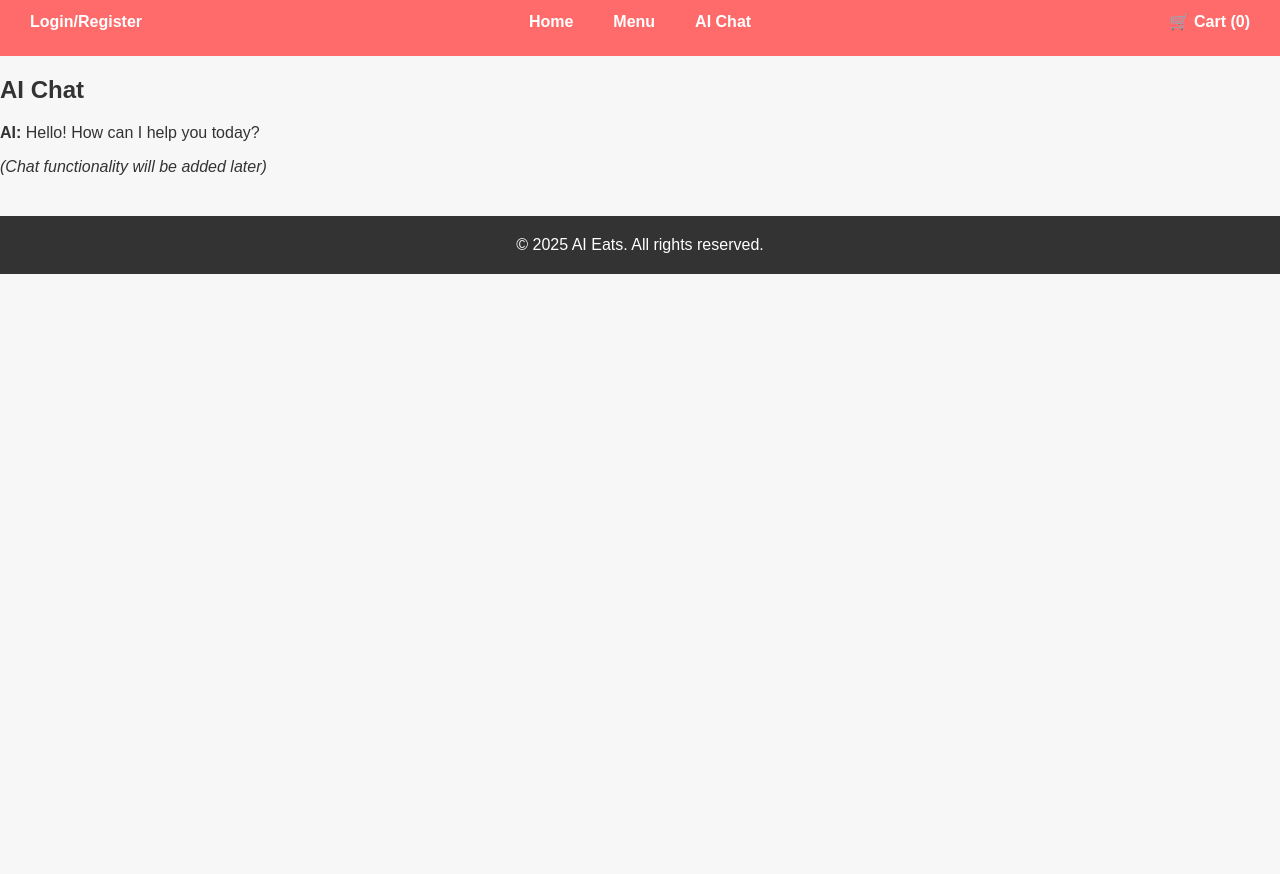
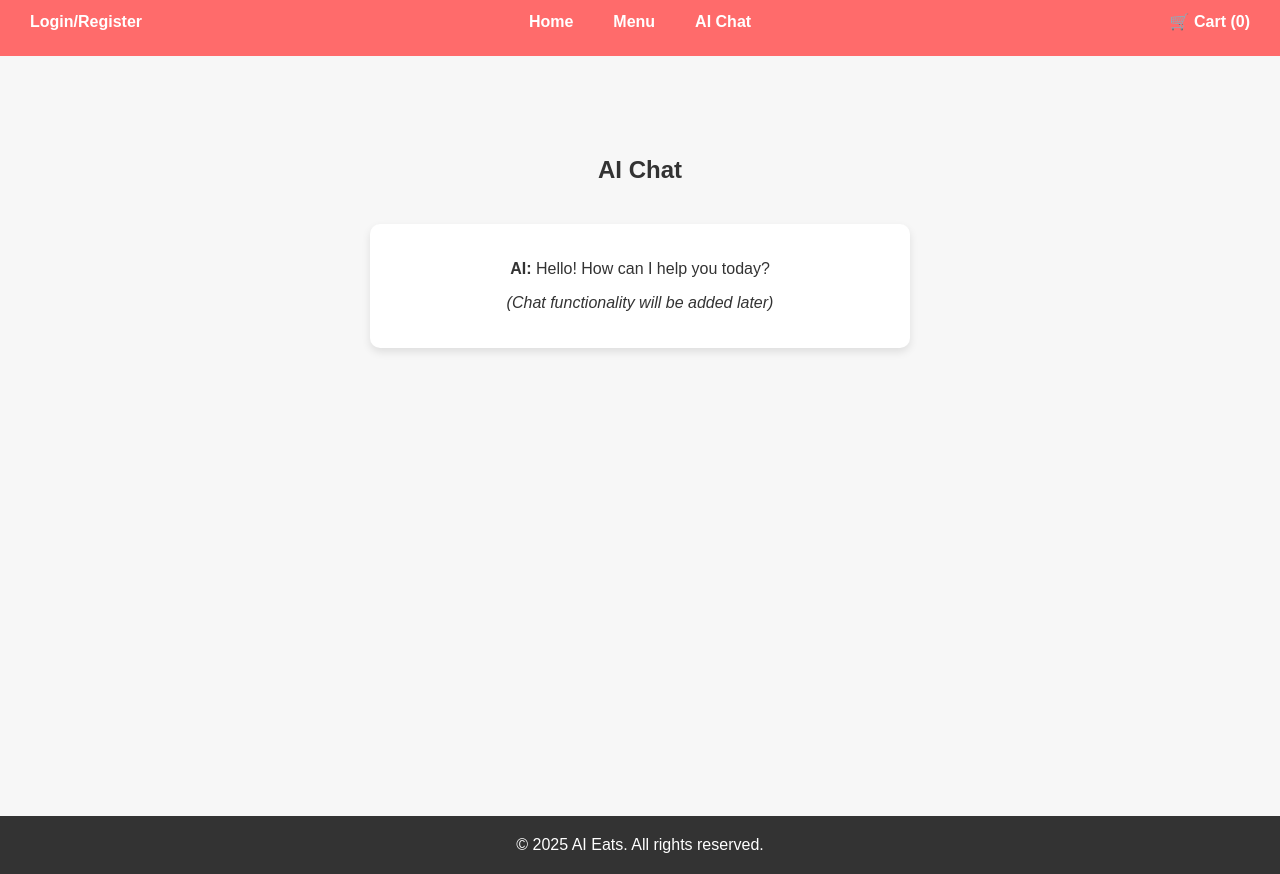
Before and after one commit to kritanbaniya/Resturant322, a plain HTML site: page Front_End_of_AI_Eats/chat.html in a window 1280 px wide. Shown: the part 60-934 px from the top of the page. Before the commit the page ends 800 px from the top, so only its background shows below. Drawn offline with Linux system fonts and the light colour scheme.

Commit message:
Add styles for chat page layout
Added styles for chat section and chat box.

```diff
--- a/Front_End_of_AI_Eats/style.css
+++ b/Front_End_of_AI_Eats/style.css
@@ -257,3 +257,26 @@ footer a:hover {
     grid-template-columns: 1fr;
   }
 }
+
+/* --- Chat Page Centering (Only for chat.html) --- */
+/* --- Chat Page Centering (Only for chat.html) --- */
+.chat-section {
+  min-height: calc(100vh - 200px);
+  display: flex;
+  flex-direction: column;
+  justify-content: flex-start; /* move content upward */
+  align-items: center;
+  text-align: center;
+  padding-top: 80px;  /* adjust this number to move it more/less */
+  padding-bottom: 40px;
+}
+
+.chat-box {
+  background: white;
+  padding: 20px;
+  border-radius: 10px;
+  box-shadow: 0 4px 8px rgba(0,0,0,0.1);
+  max-width: 500px;
+  width: 90%;
+  margin-top: 20px;
+}
```
